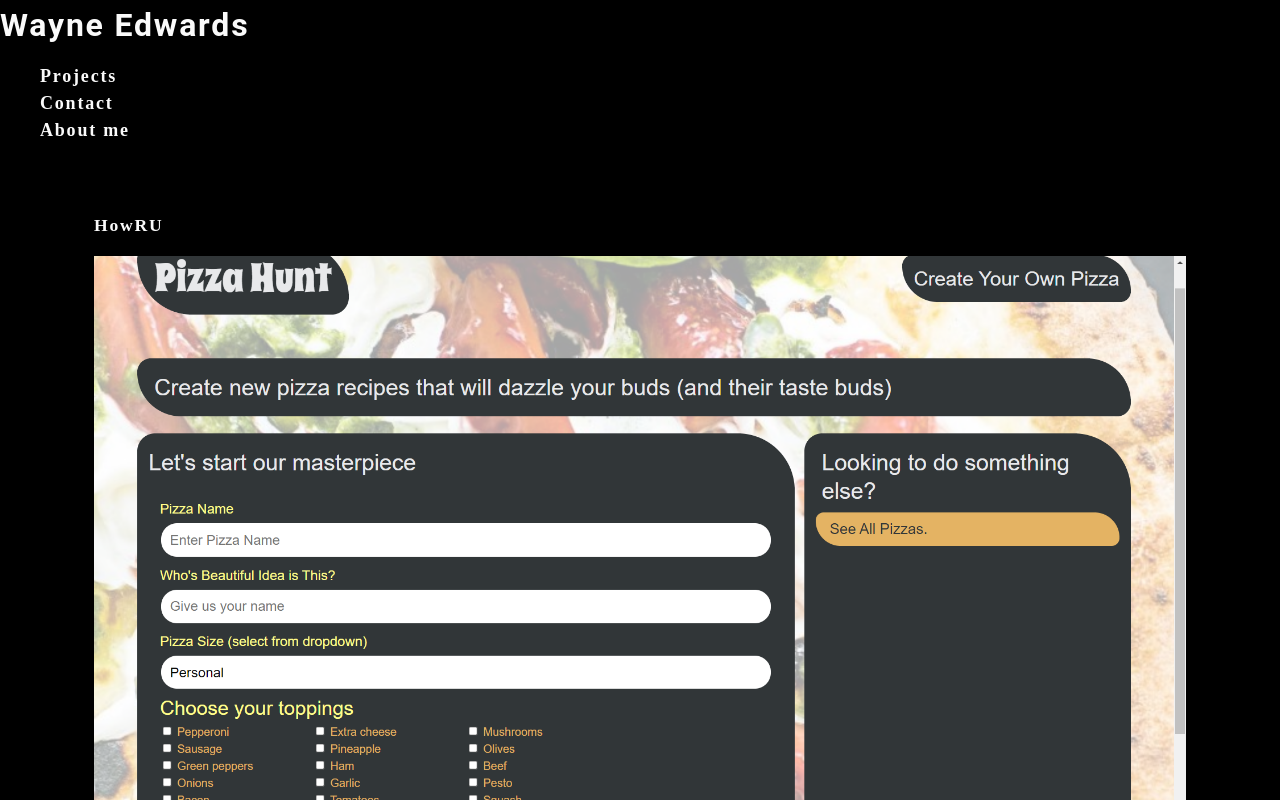
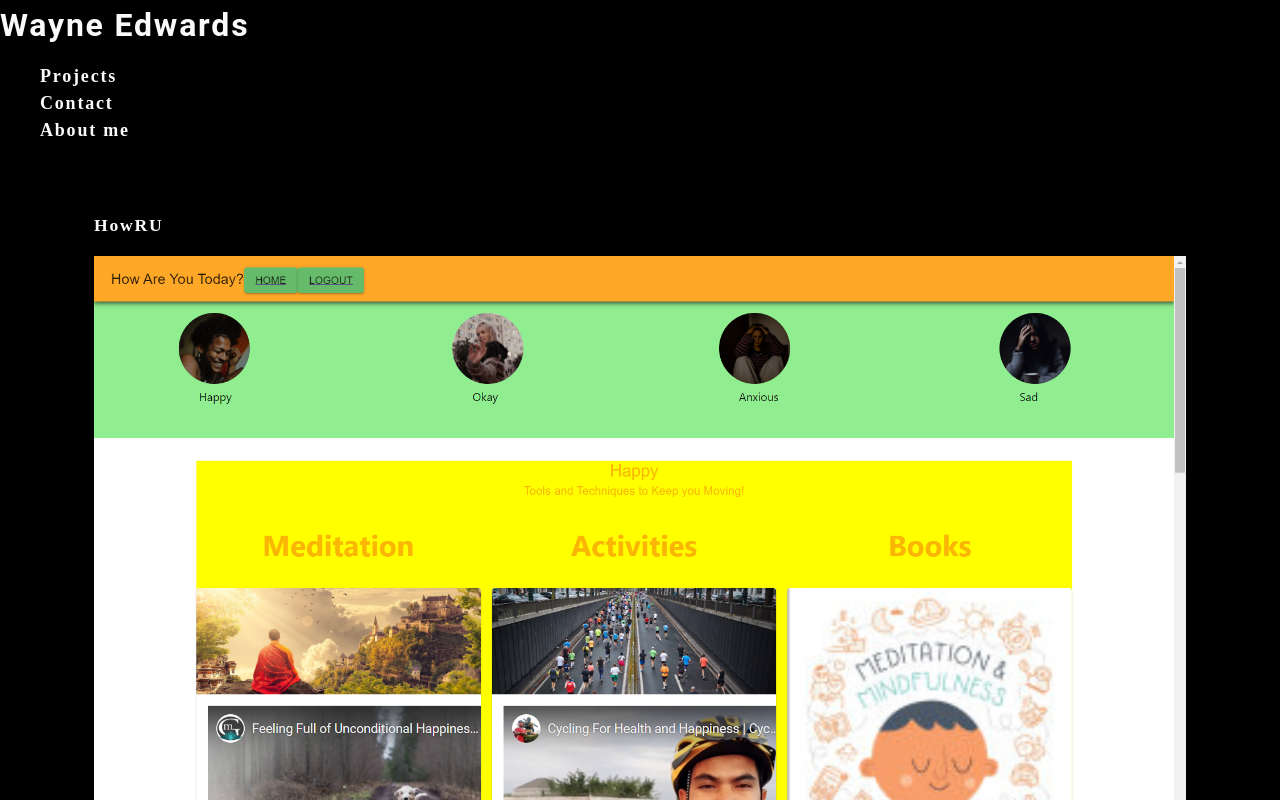
Before and after one commit to WayneEdwards/react-portfolio, a React (Create React App) app: page / in a window 1280 px wide. Shown: the top 800 px of the page. Built offline with nearby package versions, Linux system fonts and the light colour scheme.

Commit message:
footer bug

```diff
--- a/src/components/Navigation/Navigation.js
+++ b/src/components/Navigation/Navigation.js
@@ -20,6 +20,7 @@ function Navigation(props) {
           Wayne Edwards
         </a>
       </h2>
+
       <nav>
         <ul className="flex-row">
           {categories.map((category) => (
--- a/src/components/Projects/Projects.js
+++ b/src/components/Projects/Projects.js
@@ -5,7 +5,7 @@ import React from 'react';
 import horiseonImg from '../../assets/images/Horiseon.png';
 import budgetImg from '../../assets/images/Budget-App.png';
 import quizImg from '../../assets/images/Code-Quiz.png';
-import pizzaImg from '../../assets/images/Pizza-Hunt.png';
+import meditateImg from '../../assets/images/HowRU-screenshot.png';
 import employeeImg from '../../assets/images/Employee-Manager.png';
 
 import WorkItems from '../Workitems/index';
@@ -59,7 +59,7 @@ function Projects() {
 
         </div>
         <a href="https://howru-meditation.herokuapp.com/">
-          <img src={pizzaImg} alt="howRU" />
+          <img src={meditateImg} alt="howRU" />
         </a>
       </div>
 
```
Also changed, not shown: src/App.js (+2 -5 lines), src/assets/images/HowRU-screenshot.png (added).
